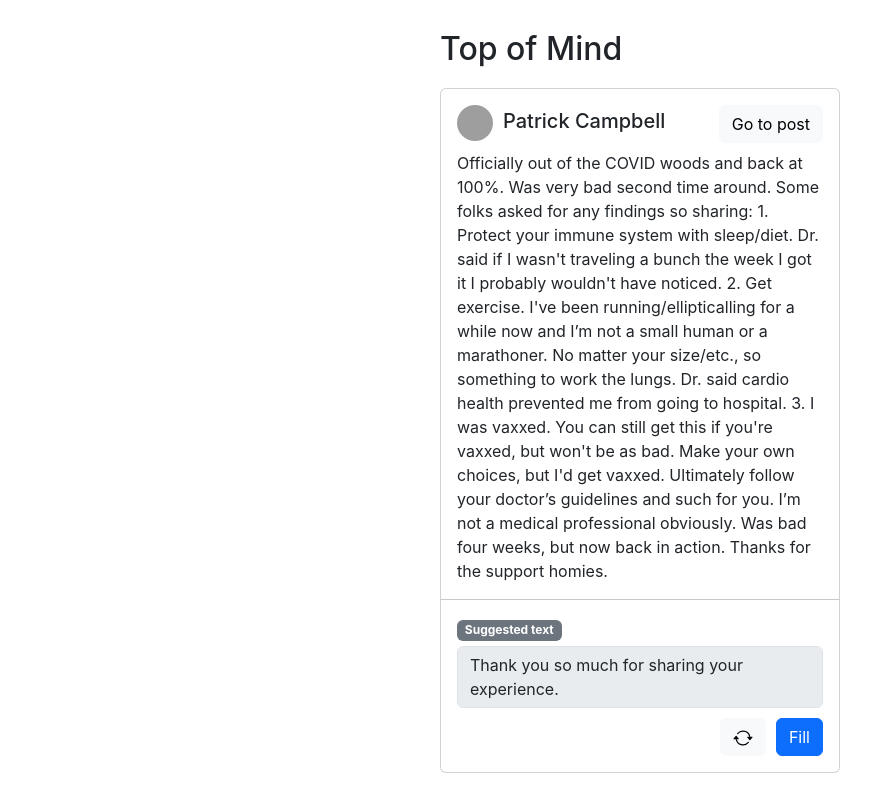
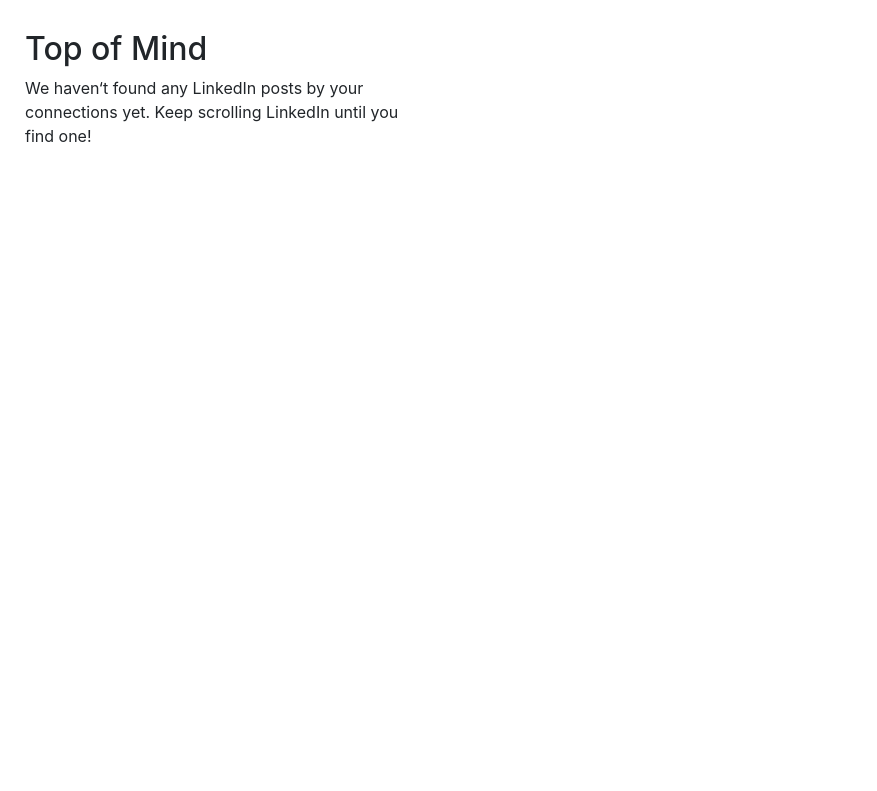
Before and after one commit to gracew/top-of-mind, a Next.js app: page / in a window 1280 px wide. Shown: the top 791 px of the page, without its empty margins (0-877 px from the left). Built offline with nearby package versions, Linux system fonts and the light colour scheme; grey boxes are pictures that could not be loaded.

Commit message:
empty state

```diff
--- a/pages/index.tsx
+++ b/pages/index.tsx
@@ -32,32 +32,36 @@
 
   useEffect(() => {
     if (process.env.NODE_ENV === "development") {
-      setData(sampleData);
+      setData([]);
     } else {
       chrome.runtime.onMessage.addListener((msg) => setData(msg));
     }
-  });
+  }, []);
+
   return (
     <div className={styles.container}>
       <main className={styles.main}>
         <h2>Top of Mind</h2>
-        {Object.entries(data).map(([id, post]) => <Card className={styles.card} key={id}>
+        {Object.entries(data).length === 0 && <div>
+          We haven&lsquo;t found any LinkedIn posts by your connections yet. Keep scrolling LinkedIn until you find one!
+          </div>}
+        {Object.entries(data).length > 0 && Object.entries(data).map(([id, post]) => <Card className={styles.card} key={id}>
           <Card.Body>
             <Card.Title className={styles.cardTitle}>
               <div>
-                <Image className={styles.cardImage} src={post.imageSrc} roundedCircle />
+                <Image className={styles.cardImage} src={post.imageSrc} alt={post.name} roundedCircle />
                 <span>{post.name}</span>
               </div>
               <Button variant="light">Go to post</Button>
             </Card.Title>
-            <Card.Text>
+            <Card.Text className={`text-truncate ${styles.cardText}`}>
               {post.text}
             </Card.Text>
           </Card.Body>
           <hr style={{ margin: 0 }} />
           <Card.Body>
             <Badge bg="secondary">
-              Suggested text
+              Suggested comment
             </Badge>
             <Form.Control as="textarea" className={styles.suggestion} disabled value="Thank you so much for sharing your experience." />
             <div className={styles.buttonContainer}>
--- a/styles/Home.module.css
+++ b/styles/Home.module.css
@@ -41,6 +41,10 @@
   margin-right: 10px;
 }
 
+.cardText {
+  font-size: 14px;
+}
+
 .suggestionLabel {
   font-size: 14px;
 }
@@ -48,6 +52,7 @@
 .suggestion {
   resize: none;
   margin: 5px 0 10px 0;
+  font-size: 14px;
 }
 
 .buttonContainer {
--- a/styles/globals.css
+++ b/styles/globals.css
@@ -4,6 +4,7 @@
   margin: 0;
   font-family: -apple-system, BlinkMacSystemFont, Segoe UI, Roboto, Oxygen,
     Ubuntu, Cantarell, Fira Sans, Droid Sans, Helvetica Neue, sans-serif;
+  width: 450px;
 }
 
 a {
```
Also changed, not shown: 1 other file (tests, documents, lock files or other folders).
